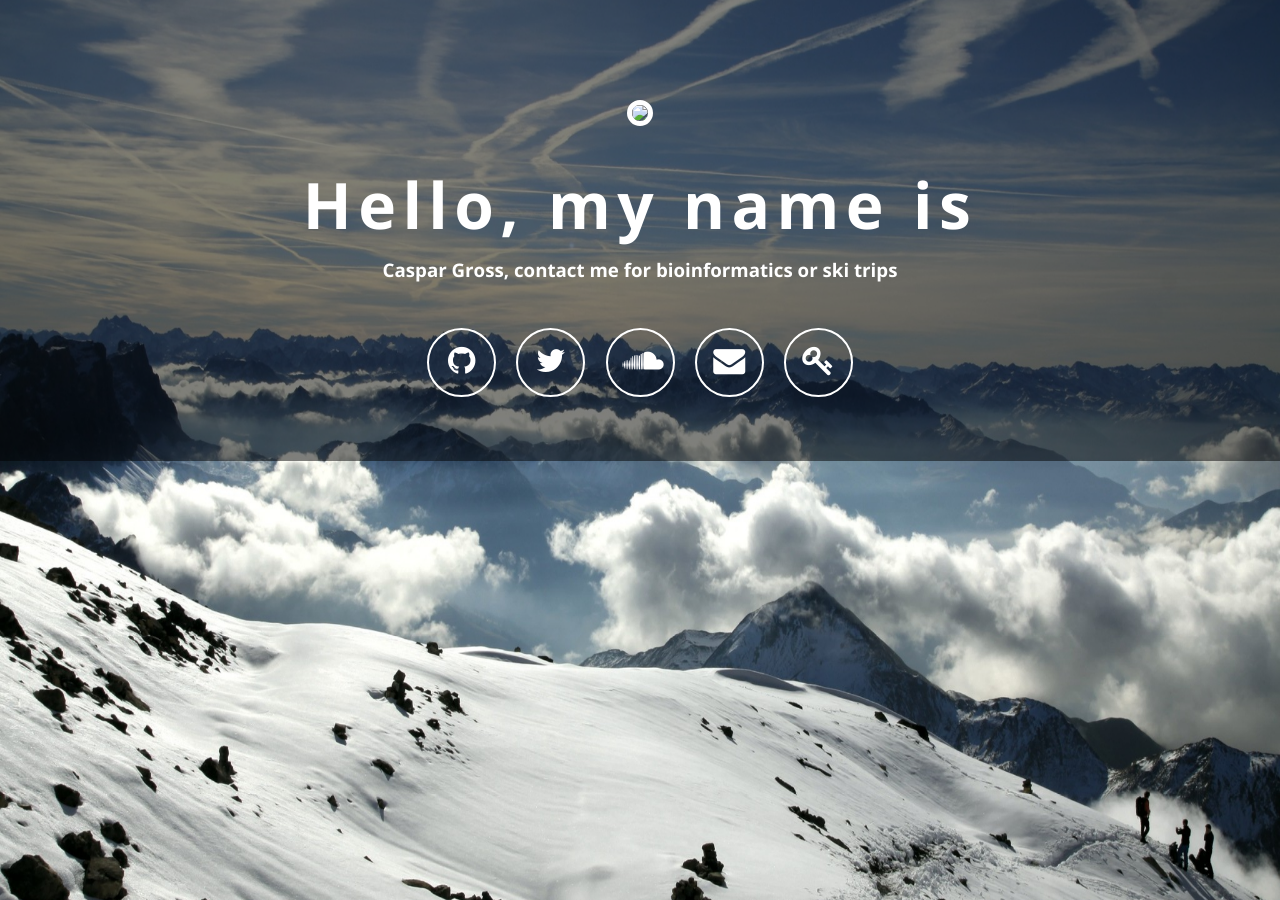
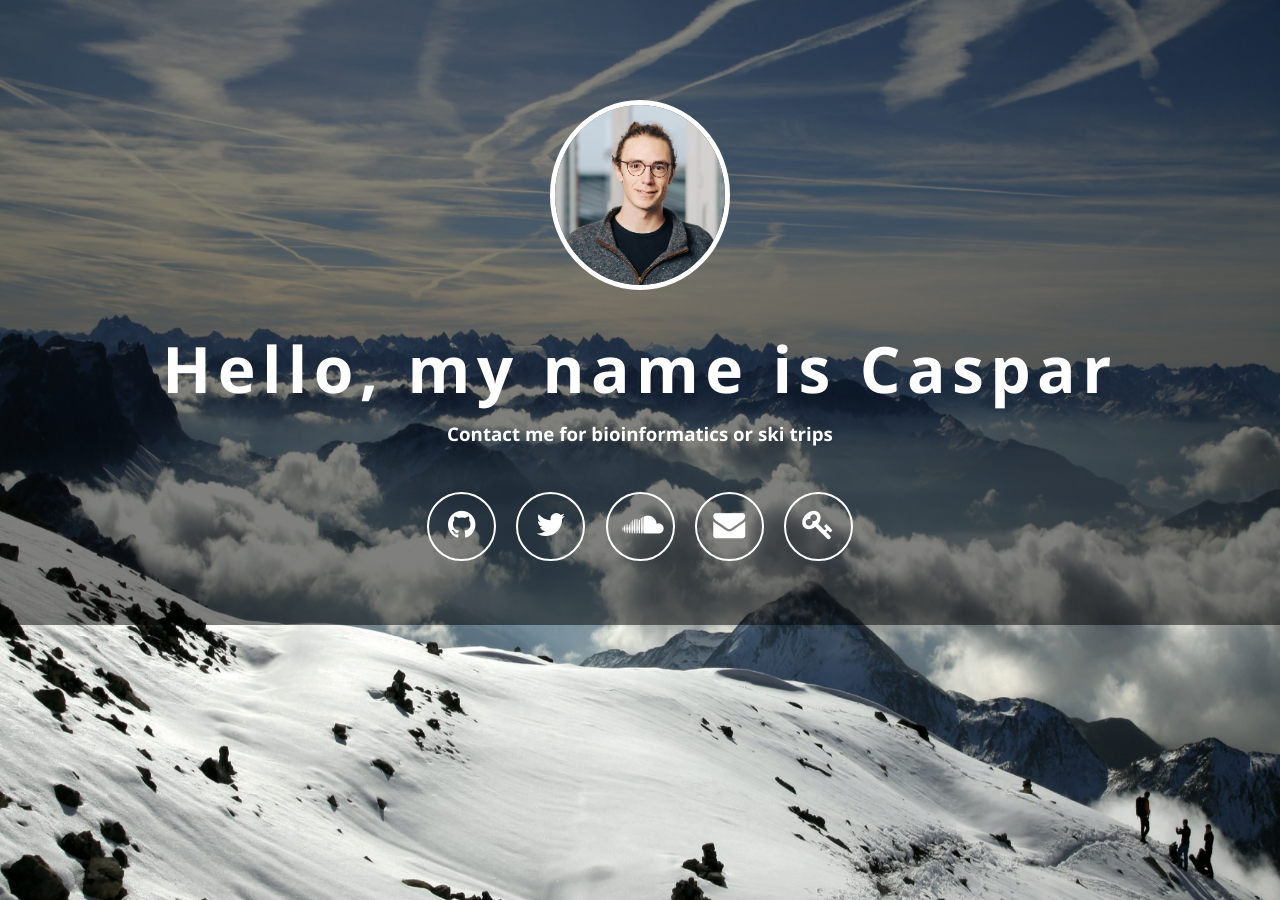
Before and after one commit to caspargross/caspargross.github.io, a Jekyll site: the page built from index.html, in a window 1280 px wide. Built offline with Jekyll 4.4.1, drawn with Linux system fonts in a browser that asks for light colours; nearby versions of some CDN libraries.

Commit message:
Add picture, change header

```diff
--- a/_config.yml
+++ b/_config.yml
@@ -1,6 +1,6 @@
 # Site settings
-name: Hello, my name is
-description: "Caspar Gross, contact me for bioinformatics or ski trips"
+name: Hello, my name is Caspar
+description: "Contact me for bioinformatics or ski trips"
 url: "caspar.one"
 
 
```
Also changed, not shown: imgs/profil_xs.png (added).
